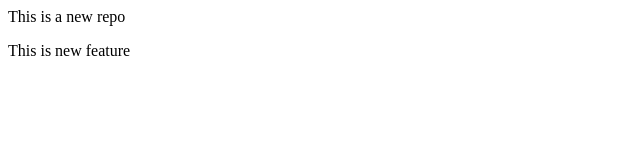
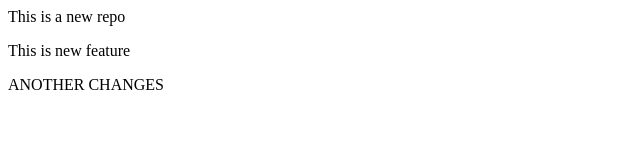
Before and after one commit to Yashu444/localrepo, a plain HTML site: page index.html in a window 1280 px wide. Shown: the whole page, without its empty margins (0-640 px from the left). Drawn offline with Linux system fonts and the light colour scheme.

Commit message:
some good changes

```diff
--- a/index.html
+++ b/index.html
@@ -1,2 +1,3 @@
 <p>This is a new repo</p>
 <p>This is new feature</p>
+<p>ANOTHER CHANGES</p>
```
